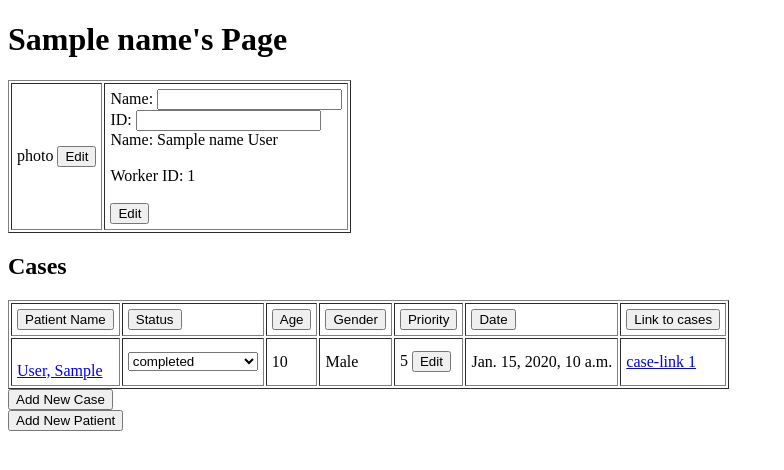
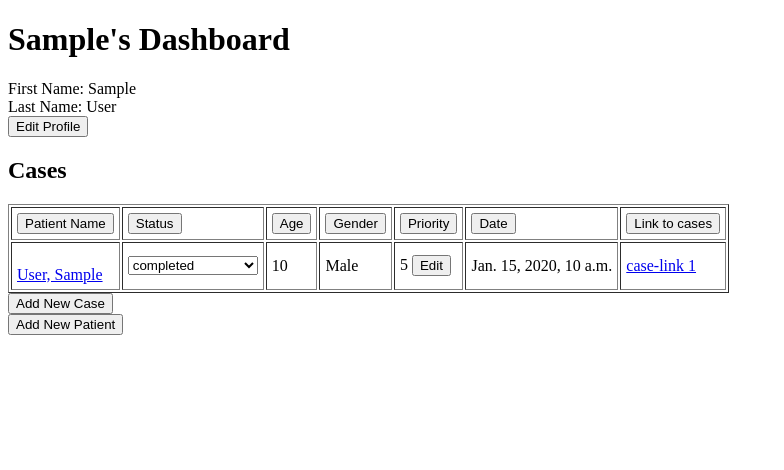
Before and after one commit to CSC301H-Fall2013/Ultra-Remote-Medicine, a Django app: template templates/website/fieldworker.html in a window 1280 px wide. Shown: the top 470 px of the page, without its empty margins (0-784 px from the left). Run offline with Django 3.2, Linux system fonts and the light colour scheme; the template is opened without the code that fills it: most values are stand-ins (such as "Sample title", 1, 10 or a date in 2020); parts of the project's set-up code (start-up, migrations or seed data) failed here and were passed over.

Commit message:
Made it possible to update field worker information with a dynamically hidden edit area.

```diff
--- a/templates/website/fieldworker.html
+++ b/templates/website/fieldworker.html
@@ -1,36 +1,28 @@
 {% load static from staticfiles %}
 <!DOCTYPE html>
 <html>
-<script>
-	function up(fWorkerName,fWorkerID)
-	{
-		var name = document.getElementById("fWorkerName");
-		var setName = document.getElementById("fWorkerNameSet");
-		setName.innerHTML = name.value;
-		var ID = document.getElementById("fWorkerID");
-		var setID = document.getElementById("fWorkerIDSet");
-		setID.innerHTML = ID.value;
-	}
-</script>
 <h1>
-  {{name}}'s Page
+  {{first_name}}'s Dashboard
 </h1>
-<table border="1" cellpadding="5">
-<tr>
-<td> photo <button type="button">Edit</button><br></td>
-<td>
-<form method='post' onsubmit="up(fWorkerName, fWorkerID);return false;">
-	Name: <input type="text" id="fWorkerName" name="fWorkerName"><br>
-	ID: <input type="text" id="fWorkerID" name="fWorkerID"><br>
-	Name: {{name}} {{last_name}}<br></br>
-    Worker ID: {{id}} <br></br>
-	<input type="submit" name="submit" value="Edit"/>
-	<!--<p id="fWorkerNameSet"></p><br>
-	<p id="fWorkerIDSet"></p><br>-->
+
+
+<!-- The following is not visible by default-->
+<span id='workerinfo'>
+<form id='workerinfoform' method='post' action="">{% csrf_token %}
+	First Name: <input type="text" id="fWorkerFirstName" name="fWorkerFirstName" value='{{first_name}}'>
+	<br> Last Name: <input type="text" id="fWorkerLastName" name="fWorkerLastName" value='{{last_name}}'>
+	<br>
+	<input id="submitChanges" type="submit" name="submitChanges" value="Submit Changes"/>
+	<input id="cancelEditButton" onclick="cancelEditMode()" type="button" name="cancelEditButton" value="Cancel"/>
 </form>
-</td>
-</tr>
-</table>
+</span>
+
+<span id="workerstatic">
+	First Name: <span id="firstNameText"> {{first_name}} </span>
+	<br>Last Name:  <span id="lastNameText"> {{last_name}} </span>
+	<br>
+	<input id="edit" onclick="enterEditMode()" type="submit" name="submit" value="Edit Profile"/>
+</span>
 
 
 <h2>
@@ -94,6 +86,28 @@
     <button type="submit">Add New Patient</button><br></td>
 </form>
 
+<script>
+	var editMode = false;
+	workerinfo.style.display = 'none';
+
+	function enterEditMode() {
+		editMode = true;
+
+		workerstatic.style.display = 'none'
+		workerinfo.style.display = 'block';
+
+	}
+
+	function cancelEditMode() {
+		editMode = false;
+
+		fWorkerFirstName.value = '{{first_name}}'
+		fWorkerLastName.value = '{{last_name}}'
+
+		workerstatic.style.display = 'block';
+		workerinfo.style.display = 'none';
+	}
+</script>
 
 </body>
 </html>
```
Also changed, not shown: sample/views.py (+14 -3 lines).
